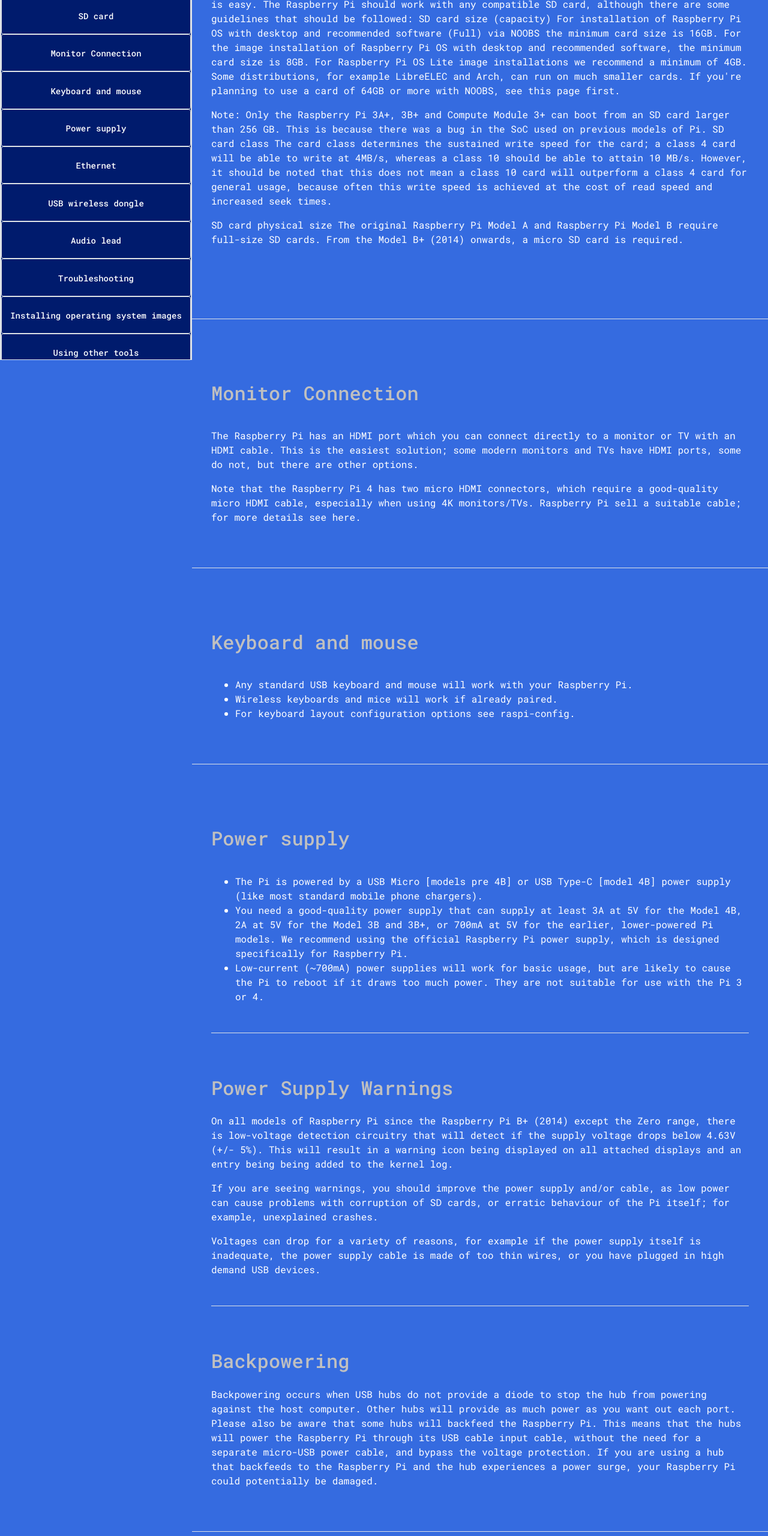
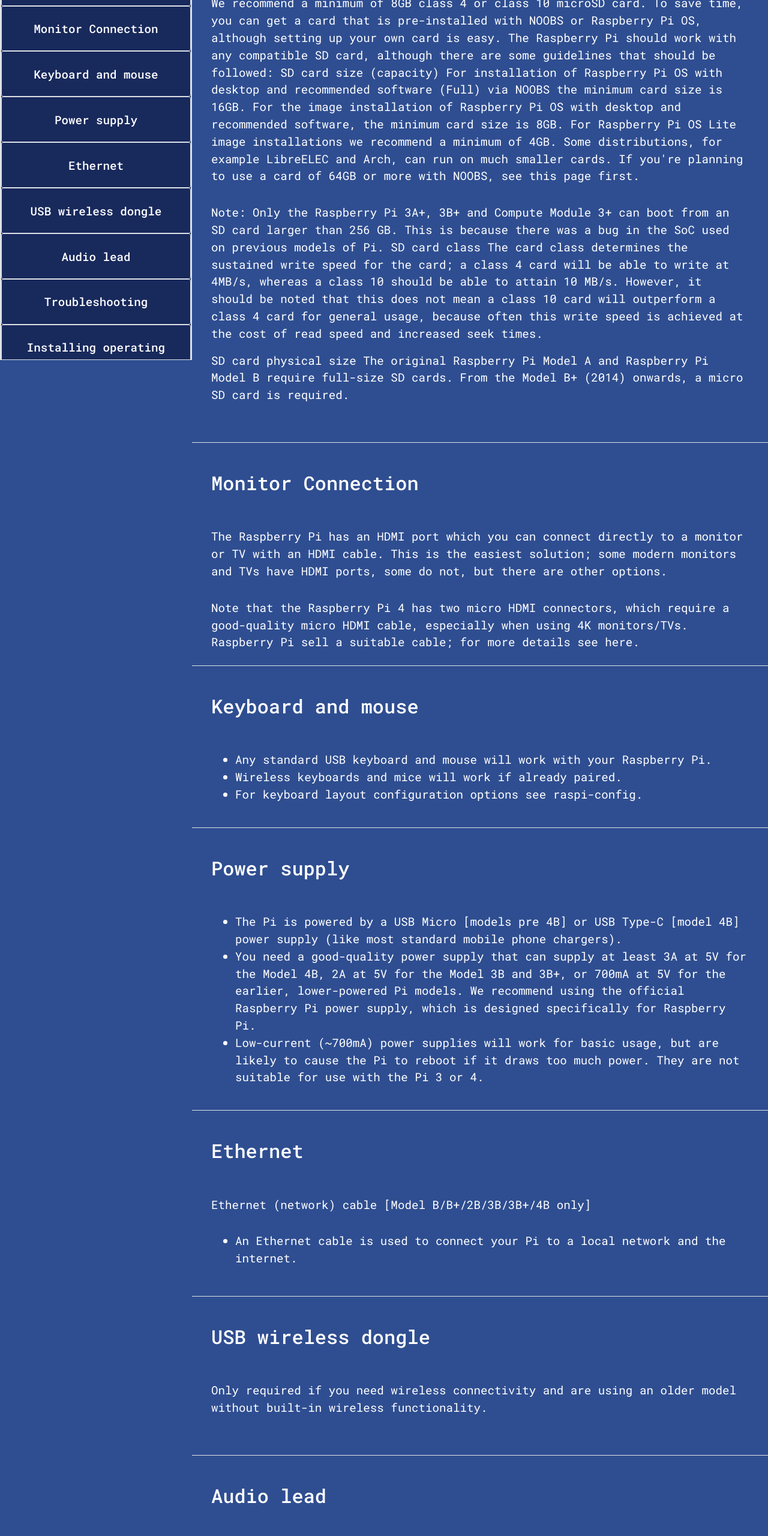
Before and after one commit to sophonTBP/Product-Doc, a plain HTML site: page index.html in a window 1280 px wide. Shown: the part 200-2760 px from the top of the page at 60% size. Drawn offline with nearby package versions, Linux system fonts and the light colour scheme.

Commit message:
finished styling css could use some cleaning

```diff
--- a/index.html
+++ b/index.html
@@ -18,13 +18,14 @@
 
 
     <div class="row no-gutters">
-        <nav id="navbar" class="col-sm-12 col-md-3 col-xl-3 sticky-top">
+        <nav id="navbar" class="col-sm-12 col-md-4 col-xl-3 sticky-top">
             <div class=" sidebar-sticky border">
-                <img id="logo" src="img/kind.png" width=90% class="p-2 ml-4 mt-5"
+                <header>
+                <img id="logo" src="img/kind.png" width=80% class="img-responsive block-center mr-md-5 px-sm-3 mt-sm-3 ml-sm-5 "
                 alt="A Raspberry pi logo"
                 >
-                </img>
-                <ul class="navbar-nav mt-5 border">
+                </img></header>
+                <ul class="navbar-nav mt-3 border">
 
                     <li class="nav-item btn btn-sm border">
                         <a class="nav-link" href="#SD_card">SD card</a>
@@ -72,11 +73,11 @@
             ">
 
 
-                <section class="main-section mt-5 mb-5" id="SD_card">
-                    <header id="SD" class="h3 SD_card">SD
+                <section class="main-section mt-5 mb-5 border-top" id="SD_card">
+                    <header id="SD" class="h2 py-5">SD
                         card</header>
                     <article>
-                        <p class="pt-3">
+                        <p class="pb-3">
                             We recommend a minimum of 8GB class 4 or class 10 microSD card. To save time, you can get a
                             card
                             that is pre-installed with NOOBS or Raspberry Pi OS, although setting up your own card is
@@ -96,7 +97,7 @@
                             page first.
                         </p>
 
-                        <p>
+                        <p id= "tinynote">
                             Note: Only the Raspberry Pi 3A+, 3B+ and Compute Module 3+ can boot from an SD card larger
                             than 256
                             GB. This is because there was a bug in the SoC used on previous models of Pi.
@@ -116,14 +117,14 @@
 
                     </article>
                 </section>
-                <section class="main-section border-top mt-4 " id="Monitor_Connection">
-                    <header id="Monitor Connection" class="h2 mt-4 pt-5">
+                <section class="main-section border-top  " id="Monitor_Connection">
+                    <header id="Monitor Connection" class="h2 py-5">
                         Monitor Connection
                     </header>
 
                     <article>
 
-                        <p class="pt-3">
+                        <p class="pb-3">
 
                             The Raspberry Pi has an HDMI port which you can connect directly to a monitor or TV with an
                             HDMI
@@ -143,11 +144,11 @@
                 </section>
 
                 <section class="main-section border-top mt-4 " id="Keyboard_and_mouse">
-                    <header id="Keyboard and mouse" class="h2 mt-4 pt-5">Keyboard and mouse
+                    <header id="Keyboard and mouse" class="h2 py-5">Keyboard and mouse
 
                     </header>
                     <article>
-                        <ul class="pt-3">
+                        <ul class="pb-3">
                             <li>Any standard USB keyboard and mouse will work with your Raspberry Pi.</li>
                             <li>Wireless keyboards and mice will work if already paired.</li>
                             <li>For keyboard layout configuration options see raspi-config.</li>
@@ -157,9 +158,9 @@
                 </section>
 
                 <section class="main-section border-top mt-4" id="Power_supply">
-                    <header id="Power supply" class="h2 mt-4 pt-5">Power supply</header>
+                    <header id="Power supply" class="h2  py-5">Power supply</header>
                     <article>
-                        <ul class="pt-3">
+                        <ul class="pb-3">
                             <li>The Pi is powered by a USB Micro [models pre 4B] or USB Type-C [model 4B] power supply
                                 (like
                                 most standard mobile phone chargers).</li>
@@ -175,47 +176,12 @@
                             </li>
                         </ul>
                     </article>
-                    <div class="border-top mt-5"></div>
-                    <header id="Power supply Warnings" class="h2 mt-4 pt-5">Power Supply Warnings</header>
-                    <article>
-                        <p>On all models of Raspberry Pi since the Raspberry Pi B+ (2014) except the Zero range, there
-                            is
-                            low-voltage detection circuitry that will detect if the supply voltage drops below 4.63V
-                            (+/- 5%).
-                            This will result in a warning icon being displayed on all attached displays and an entry
-                            being being
-                            added to the kernel log.</p>
-                        <p>If you are seeing warnings, you should improve the power supply and/or cable, as low power
-                            can cause
-                            problems with corruption of SD cards, or erratic behaviour of the Pi itself; for example,
-                            unexplained crashes.</p>
-                        <p>Voltages can drop for a variety of reasons, for example if the power supply itself is
-                            inadequate, the
-                            power supply cable is made of too thin wires, or you have plugged in high demand USB
-                            devices.</p>
-                        <p></p>
-                    </article>
 
-                    <div class="border-top mt-5"></div>
-                    <header id="Backpowering" class="h2 mt-4 pt-5">Backpowering</header>
-                    <article>
-                        <p>Backpowering occurs when USB hubs do not provide a diode to stop the hub from powering
-                            against the
-                            host computer. Other hubs will provide as much power as you want out each port. Please also
-                            be aware
-                            that some hubs will backfeed the Raspberry Pi. This means that the hubs will power the
-                            Raspberry Pi
-                            through its USB cable input cable, without the need for a separate micro-USB power cable,
-                            and bypass
-                            the voltage protection. If you are using a hub that backfeeds to the Raspberry Pi and the
-                            hub
-                            experiences a power surge, your Raspberry Pi could potentially be damaged.</p>
-                    </article>
                 </section>
                 <section class="main-section border-top mt-4 mb-5" id="Ethernet">
-                    <header id="Ethernet" class="h2 mt-4 pt-5">Ethernet</header>
+                    <header id="Ethernet" class="h2  py-5">Ethernet</header>
                     <article>
-                        <p class="pt-3">Ethernet (network) cable [Model B/B+/2B/3B/3B+/4B only]</p>
+                        <p class="pb-3">Ethernet (network) cable [Model B/B+/2B/3B/3B+/4B only]</p>
                         <ul>
                             <li>An Ethernet cable is used to connect your Pi to a local network and the internet.</li>
                         </ul>
@@ -223,15 +189,15 @@
 
                 </section>
                 <section class="main-section border-top mt-4 mb-5" id="USB_wireless_dongle">
-                    <header class="h2 mt-4 pt-5" id="USB wireless dongle">USB wireless dongle</header>
-                    <article>
-                        <p class="pt-3">Only required if you need wireless connectivity and are using an older model without built-in
+                    <header class="h2 py-5" id="USB wireless dongle">USB wireless dongle</header>
+                    <article >
+                        <p class="pb-3">Only required if you need wireless connectivity and are using an older model without built-in
                             wireless functionality. </p>
                     </article>
                 </section>
                 <section class="main-section border-top mt-4 mb-5" id="Audio_lead">
-                    <header id="Audio lead" class="h2 mt-4 pt-5">Audio lead </header>
-                    <p class="pt-3">Audio can be played through speakers or headphones using a standard 3.5mm jack.</p>
+                    <header id="Audio lead" class="h2 py-5">Audio lead </header>
+                    <p class="pb-3">Audio can be played through speakers or headphones using a standard 3.5mm jack.</p>
                     <ul>
                         <li>Without an HDMI cable, an audio lead is necessary to produce sound.</li>
                         <li>No separate audio lead is necessary if you're using an HDMI cable to connect to a monitor
@@ -243,20 +209,20 @@
                     </ul>
                 </section>
                 <section class="main-section border-top mt-4 mb-5" id="Troubleshooting">
-                    <header id="Troubleshooting" class="h2 mt-4 pt-5">Troubleshooting</header>
+                    <header id="Troubleshooting" class="h2  py-5">Troubleshooting</header>
                     <article>
-                        <p class="pt-3">
+                        <p class="pb-3">
                             For any issues during setup, search the forums for a solution. If you cannot find one,
                             please post
                             your problem, providing as much detail as possible.
                         </p>
                     </article>
                 </section>
-                <section class="main-section border-top mt-4 mb-5" id="Installing_operating_system_images">
-                    <header id="Installing operating system images" class="h3 mt-4 pt-5">Installing operating system
+                <section class="main-section border-top  mb-5" id="Installing_operating_system_images">
+                    <header id="Installing operating system images" class="h2 py-5">Installing operating system
                         images
                     </header>
-                    <p class="pt-3">Raspberry Pi have developed a graphical SD card writing tool that works on Mac OS, Ubuntu 18.04
+                    <p class="pb-3">Raspberry Pi have developed a graphical SD card writing tool that works on Mac OS, Ubuntu 18.04
                         and
                         Windows, and is the easiest option for most users as it will download the image and install it
                         automatically to the SD card.</p>
@@ -277,8 +243,8 @@
 
                 </section>
                 <section class="main-section border-top mt-4 mb-5" id="Using_other_tools">
-                    <header id="Using other tools" class="h3 mt-4 pt-5">Using other tools</header>
-                    <p class="pt-3"><b class="h5">Download the image:</b>
+                    <header id="Using other tools" class="h2 py-5">Using other tools</header>
+                    <p class="pb-3"><b class="h5">Download the image:</b>
 
                         Official images for recommended operating systems are available to download from the Raspberry
                         Pi
@@ -311,8 +277,8 @@
                     </ul>
                 </section>
                 <section class="main-section border-top mt-4 mb-5" id="Boot_your_new_OS">
-                    <header class="h3 mt-4 pt-5" id="Boot your new OS">Boot your new OS</header>
-                    <p> class="pt-3"You can now insert the SD card into the Raspberry Pi and power it up.
+                    <header class="h2  py-5" id="Boot your new OS">Boot your new OS</header>
+                    <p class="pb-3"> You can now insert the SD card into the Raspberry Pi and power it up.
 
                         For the official Raspberry Pi OS, if you need to manually log in, the default user name is
                         <code>pi</code> , with password <code>raspberry</code>. Remember the default keyboard layout is
--- a/main.css
+++ b/main.css
@@ -5,8 +5,8 @@
 
 header {
   font-family: "Roboto mono";
-  color: #c0c0c0;
-  padding-bottom: 1rem;
+  color: #ffffff;
+  padding-bottom: 2rem;
 }
 
 #logo {
@@ -14,21 +14,22 @@
 }
 
 body {
-  font-size: 1rem;
+  font-size: 1.2rem;
   font-family: "Roboto mono";
-  background-color: #356be0;
+  background-color: #2f4e91;
   color: #ffffff;
 }
-.code{
-  text-shadow: slategray rgba(255, 255, 255, 0.1);
+
+section {
+  padding-top: 2rem;
+  padding:0 2rem ;
 }
-section {
-  padding: 2rem;
+.tinynote{
+  font-size: 0.5rem;
 }
-
 #SD_card {
   margin-top: -25px;
-  padding-top: 25px;
+
   display: inline-block;
 }
 
@@ -127,7 +128,7 @@
     overflow-x: hidden;
     overflow-y: auto;
     /* Scrollable contents if viewport is shorter than content. */
-    background-color: #001b6d;
+    background-color: #18295c;
     color: rgba(216, 216, 216, 0.945);
     box-shadow: inset -1px 0 0 rgba(0, 0, 0, 0.25);
   }
@@ -139,6 +140,7 @@
   }
 }
 a {
+  font-size: 1.2rem;
   margin-top: 0.6em;
   margin-bottom: 0.5em;
   font-weight: 500;
@@ -163,7 +165,7 @@
 .navbar-brand {
   padding-top: 0.75rem;
   padding-bottom: 0.75rem;
-  font-size: 1.5rem;
+
   background-color: #3d65bb;
 }
 
```
